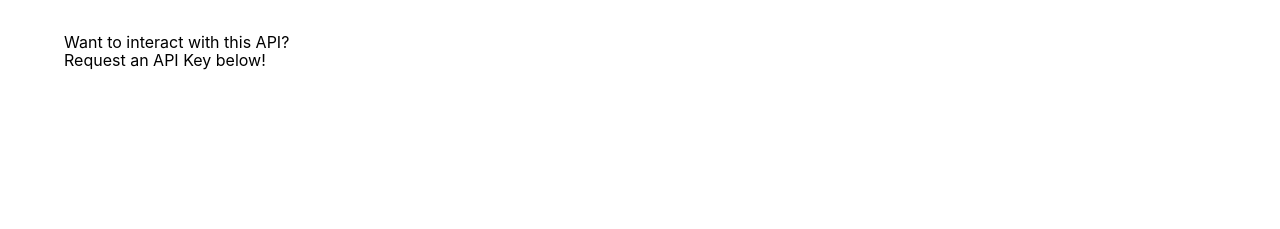
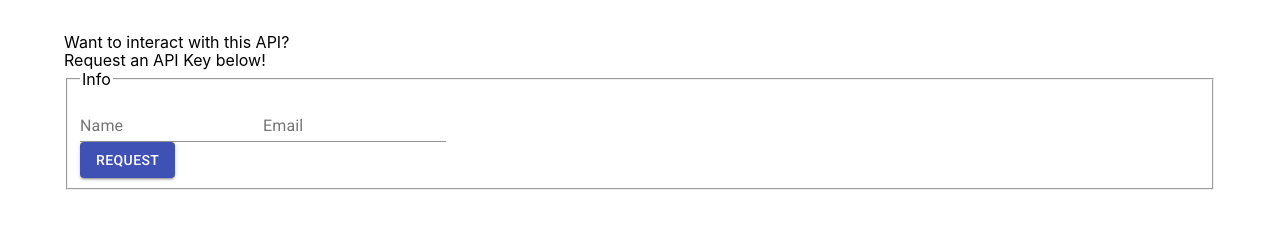
Before and after one commit to tsclay/jre-ui, a React (Create React App) app: page / in a window 1280 px wide. Shown: the part 233-462 px from the top of the page. Built offline with nearby package versions, Linux system fonts and the light colour scheme; no server answers.

Commit message:
functionality for Request form in place

```diff
--- a/src/components/KeyRequest.jsx
+++ b/src/components/KeyRequest.jsx
@@ -1,11 +1,51 @@
-import React from 'react'
+import React, { useState } from 'react'
+import {
+  Button,
+  Box,
+  FormControl,
+  FormHelperText,
+  Input,
+  FormLabel,
+  InputLabel
+} from '@material-ui/core'
+import { flexbox } from '@material-ui/system'
 
 const KeyRequest = (props) => {
   const { marginBottom } = props
+  const [data, setData] = useState({})
+
+  const handleInputs = (e) => {
+    data[e.target.id] = e.target.value
+    setData(data)
+  }
+
+  const handleSubmit = async (e) => {
+    e.preventDefault()
+    console.log('here is the form data! ', data)
+  }
+
   return (
     <div style={marginBottom}>
       <p>Want to interact with this API?</p>
       <p>Request an API Key below!</p>
+      <form onSubmit={handleSubmit}>
+        <fieldset>
+          <legend>Info</legend>
+          <Box display="flex" justifyContent="start">
+            <FormControl>
+              <InputLabel htmlFor="input-name">Name</InputLabel>
+              <Input id="name" onChange={handleInputs} />
+            </FormControl>
+            <FormControl>
+              <InputLabel htmlFor="input-name">Email</InputLabel>
+              <Input id="email" onChange={handleInputs} />
+            </FormControl>
+          </Box>
+          <Button type="submit" variant="contained" color="primary">
+            Request
+          </Button>
+        </fieldset>
+      </form>
     </div>
   )
 }
```
